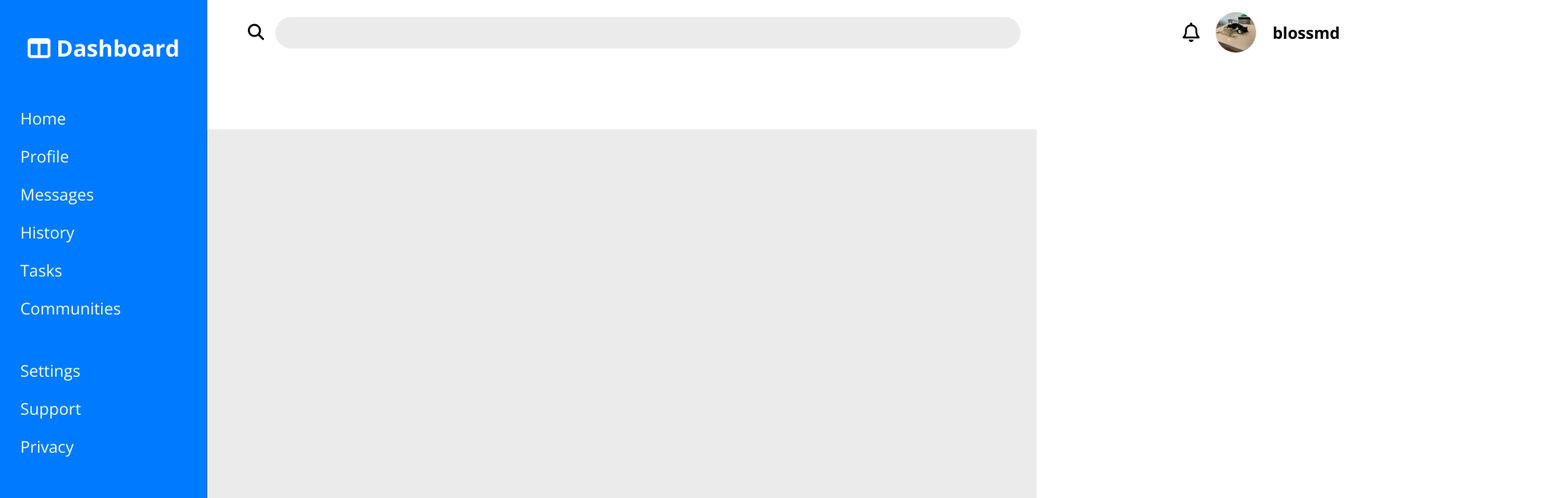
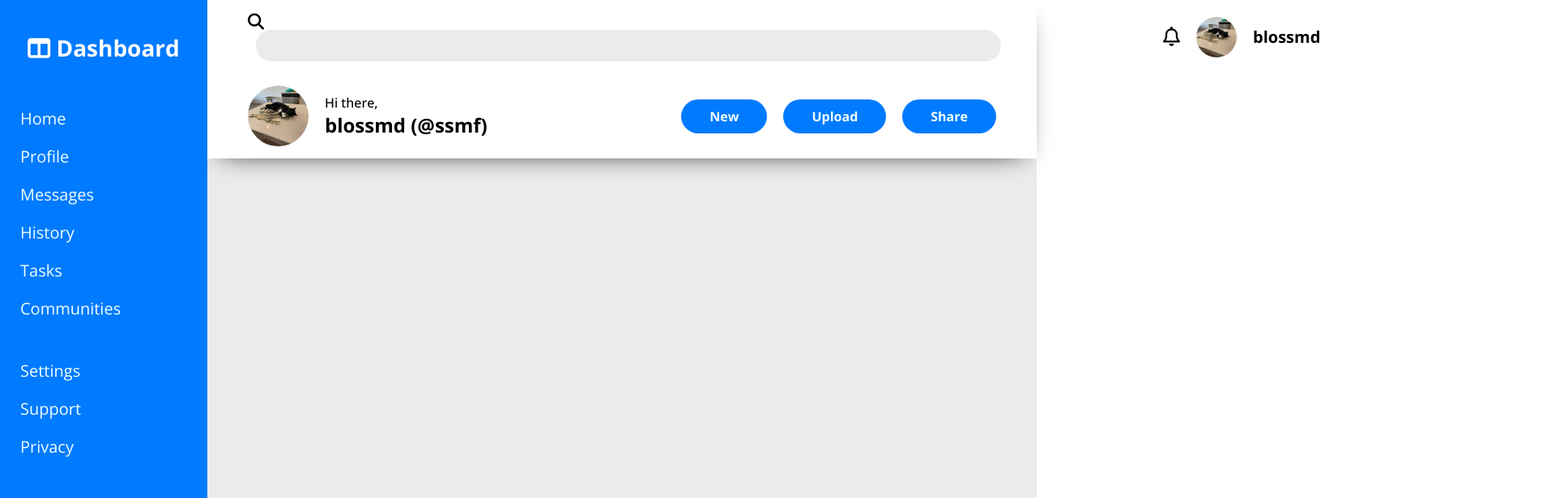
Before and after one commit to ssmf/admin-dashboard-TOP, a plain HTML site: page index.html in a window 1280 px wide. Shown: the top 616 px of the page at 81% size, 1920 px wide, since content can reach past the window. Drawn offline with nearby package versions, Linux system fonts and the light colour scheme.

Commit message:
Added bottom part of navbar: profile picture, text as well as CTA buttons

```diff
--- a/index.html
+++ b/index.html
@@ -39,8 +39,20 @@
                     <h3 class="profile-name-small">blossmd</h3>
                 </div>
             </div>
-            <div class="profile-wrapper"></div>
-            <div class="cta-buttons"></div>
+            <div class="navbar-bottom">
+                <div class="profile-wrapper">
+                    <img src="assets/main-profile-picture.jpg" alt="">
+                    <div class="profile-text">
+                        <p>Hi there,</p>
+                        <h2>blossmd (@ssmf)</h2>
+                    </div>
+                </div>
+                <div class="cta-buttons">
+                    <button class="btn cta">New</button>
+                    <button class="btn cta">Upload</button>
+                    <button class="btn cta">Share</button>
+                </div>
+            </div>
         </div>
         <div class="main">
 
--- a/styles.css
+++ b/styles.css
@@ -6,7 +6,7 @@ body, html {
 }
 
 * {
-
+    margin: 0;
     font-family: 'Open Sans', 'Quicksand', -apple-system, BlinkMacSystemFont, "Segoe UI", Roboto, Helvetica, Arial, sans-serif, "Apple Color Emoji", "Segoe UI Emoji", "Segoe UI Symbol";;
 }
 
@@ -26,14 +26,19 @@ body, html {
     flex-direction: column;
     gap: 10px;
     padding: 40px 20px;
+    position: relative;
+    z-index: 1;
 }
 
 .navbar {
+    width: 100%;
     grid-column: 2 / 3;
     grid-row: 1 / 2;
     background-color: white;
     padding: 15px 50px;
-    width: 2000px;
+    box-sizing: border-box;
+    box-shadow: 0 10px 30px -18px black;
+    position: relative;
 }
 
 .main {
@@ -97,16 +102,43 @@ body, html {
 }
 
 img {
-    height: 50px;
-    width: 50px;
+    height: 75px;
+    width: 75px;
     border-radius: 100%;
 }
 
 .small-img {
+    height: 50px;
+    width: 50px;
+}
 
+.navbar-bottom {
+    margin-top: 30px;
+    display: flex;
+    align-items: center;
+    justify-content: space-between;
+}
+
+.profile-wrapper {
+    display: flex;
+    gap: 20px;
+    align-items: center;
+}
+
+.cta-buttons {
+    display: flex;
+    gap: 20px;
 }
 
 .profile-name-small {
     font-size: 20px;
     margin: 0;
 }
+
+.cta {
+    background-color: #007aff;
+    padding: 10px 35px;
+    border-radius: 25px;
+    font-weight: 700;
+    font-size: 16px;
+}
```
